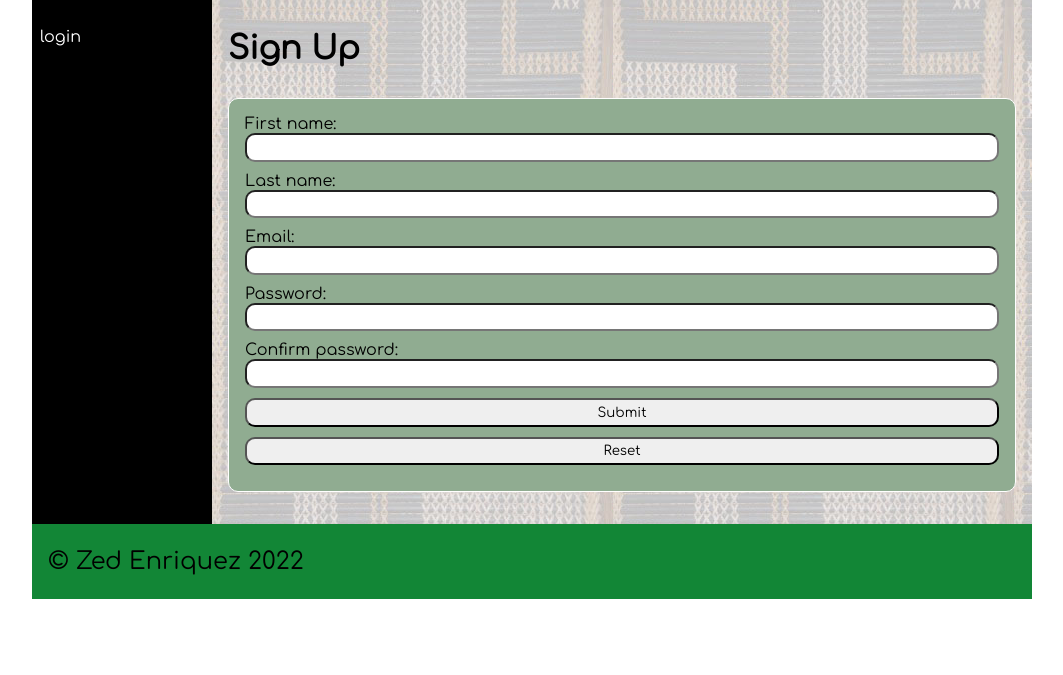
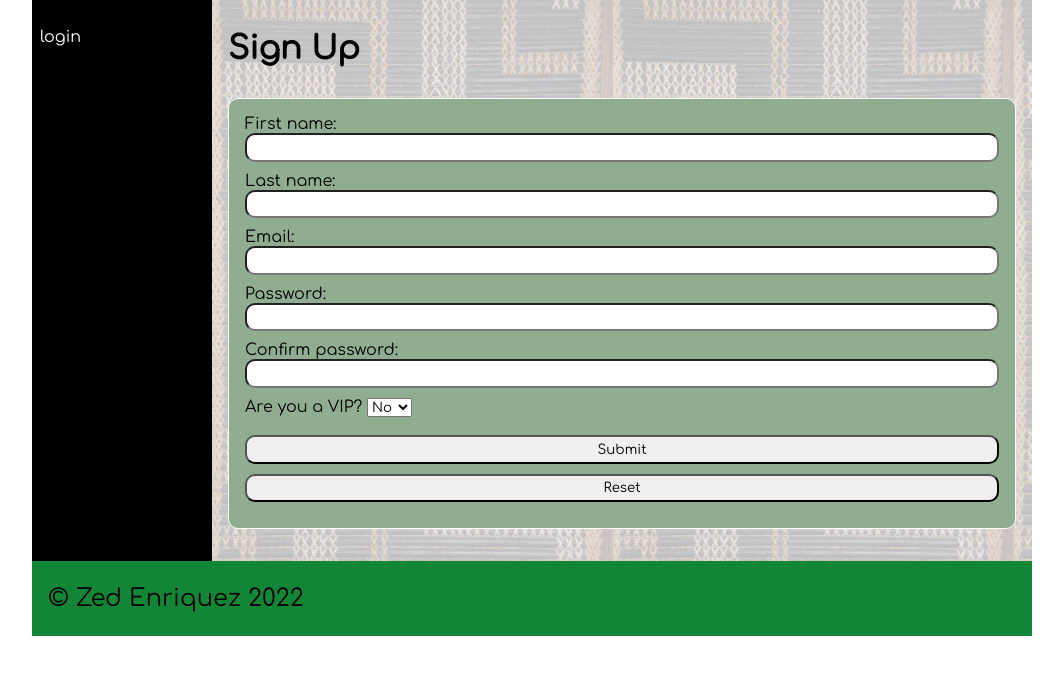
Before and after one commit to ZedEnriquez/L3DTS_Maori_Dictionary, a Flask app: page /signup in a window 1280 px wide. Shown: the part 65-740 px from the top of the page, without its empty margins (108-1171 px from the left). Run offline with Flask 2, Linux system fonts and the light colour scheme; some web fonts are replaced.

Commit message:
May 11, 2022

```diff
--- a/app.py
+++ b/app.py
@@ -55,6 +55,16 @@ def is_logged_in():
         return True
 
 
+# Checking the vip state
+def is_vip():
+    if not is_logged_in() or (session.get("vip") is (None or 0)):
+        print("A vip isn't logged in")
+        return False
+    else:
+        print("Vip is logged in")
+        return True
+
+
 # Homepage
 @app.route('/')
 def render_homepage():
@@ -74,6 +84,7 @@ def render_signup_page():
         email = request.form.get('email').strip().lower()
         password = request.form.get('password')
         password2 = request.form.get('password2')
+        vip = request.form.get('vip')
 
         if password != password2:     # Notifies the user that there is an input problem.
             return redirect('/signup?error=Passwords+dont+match')
@@ -86,11 +97,12 @@ def render_signup_page():
 
         con = create_connection(DATABASE)     # creates the connection with the desired database file.
 
-        query = "INSERT INTO users(id, fname, lname, email, password) VALUES(NULL,?,?,?,?)"     # inserts into "users".
+        query = "INSERT INTO users (id, fname, lname, email, password, vip) VALUES(NULL,?,?,?,?,?)"     # inserts into "users".
 
         cur = con.cursor()
+
         try:
-            cur.execute(query, (fname, lname, email, hashed_password))
+            cur.execute(query, (fname, lname, email, hashed_password, vip))
         except sqlite3.IntegrityError:
             return redirect('/signup?error=email+is+already+used')
         con.commit()
@@ -121,6 +133,7 @@ def render_login_page():
             userid = user_data[0][0]
             firstname = user_data[0][1]
             db_password = user_data[0][2]
+            vip = user_data[0][5]
         except IndexError:
             return redirect("/login?error=Email+invalid+or+password+incorrect")
         if not bcrypt.check_password_hash(db_password, password):
@@ -128,9 +141,10 @@ def render_login_page():
         session['email'] = email
         session['userid'] = userid
         session['firstname'] = firstname
+        session['vip'] = vip
         print(session)
         return redirect('/')
-    return render_template("login.html", logged_in=is_logged_in(), categories=categories())
+    return render_template("login.html", logged_in=is_logged_in(), categories=categories(), vip_perm=is_vip())
 
 
 # User Logout
@@ -188,7 +202,7 @@ def render_category_page(cat_id):
 
     # Fetching the contents for the specified category
     con = create_connection(DATABASE)
-    query = """SELECT id, Maori, English, cat_id, Definition,Level, Image, date FROM dictionary WHERE cat_id=?"""
+    query = """SELECT id, Maori, English, cat_id, Definition, Level, Image, date FROM dictionary WHERE cat_id=?"""
     cur = con.cursor()
     cur.execute(query, (cat_id,))
     contents = cur.fetchall()
--- a/templates/signup.html
+++ b/templates/signup.html
@@ -25,6 +25,17 @@
             <div class="form-label">Confirm password:</div>
             <div class="form-element"><input id="password2" name="password2" type="password" required></div>
         </div>
+
+        <div>
+         <label class = "form-group">
+            <label class="form-label">Are you a VIP?</label>
+             <select name ="vip" id="vip">
+                 <option class="form-element" value=0>No</option>
+                 <option class="form-element" value=1>Yes</option>
+             </select>
+            <br><br>
+        </div>
+
         <div class="button-group">
             <input type="submit" value="Submit">
             <input type="reset" value="Reset">
```
